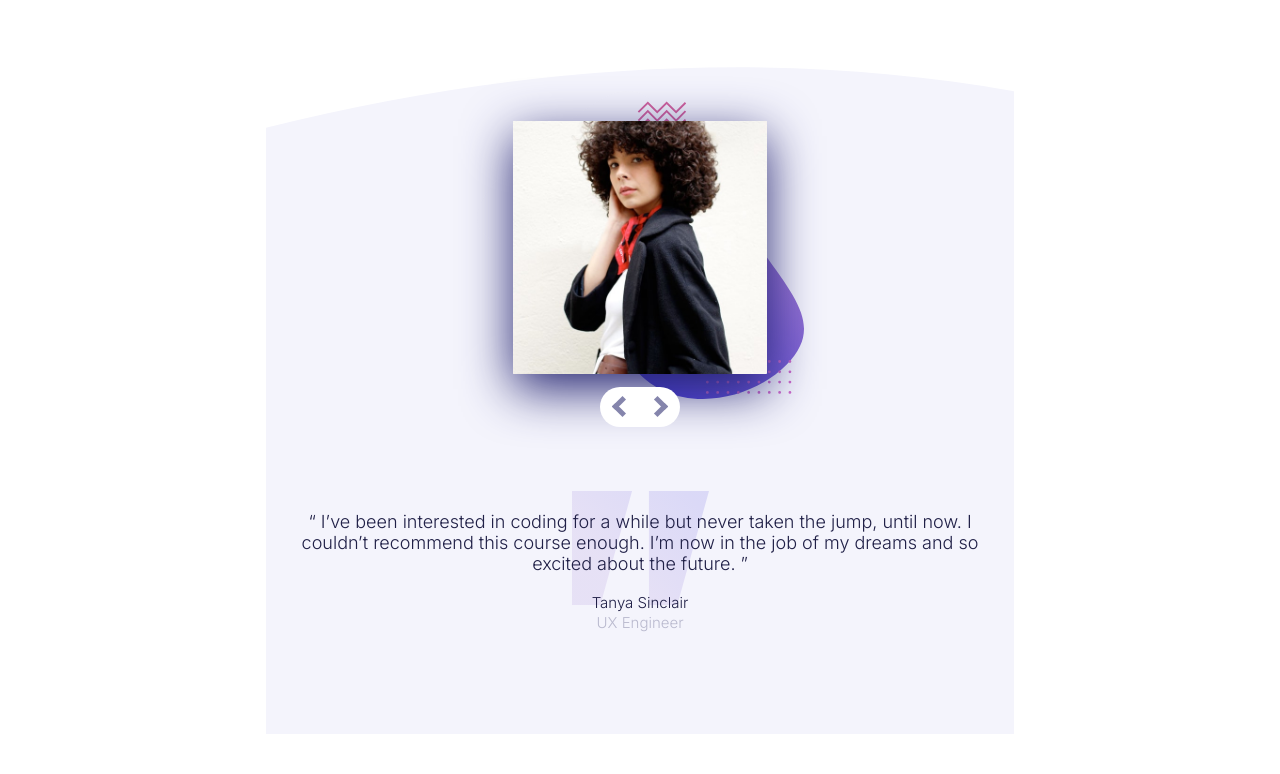
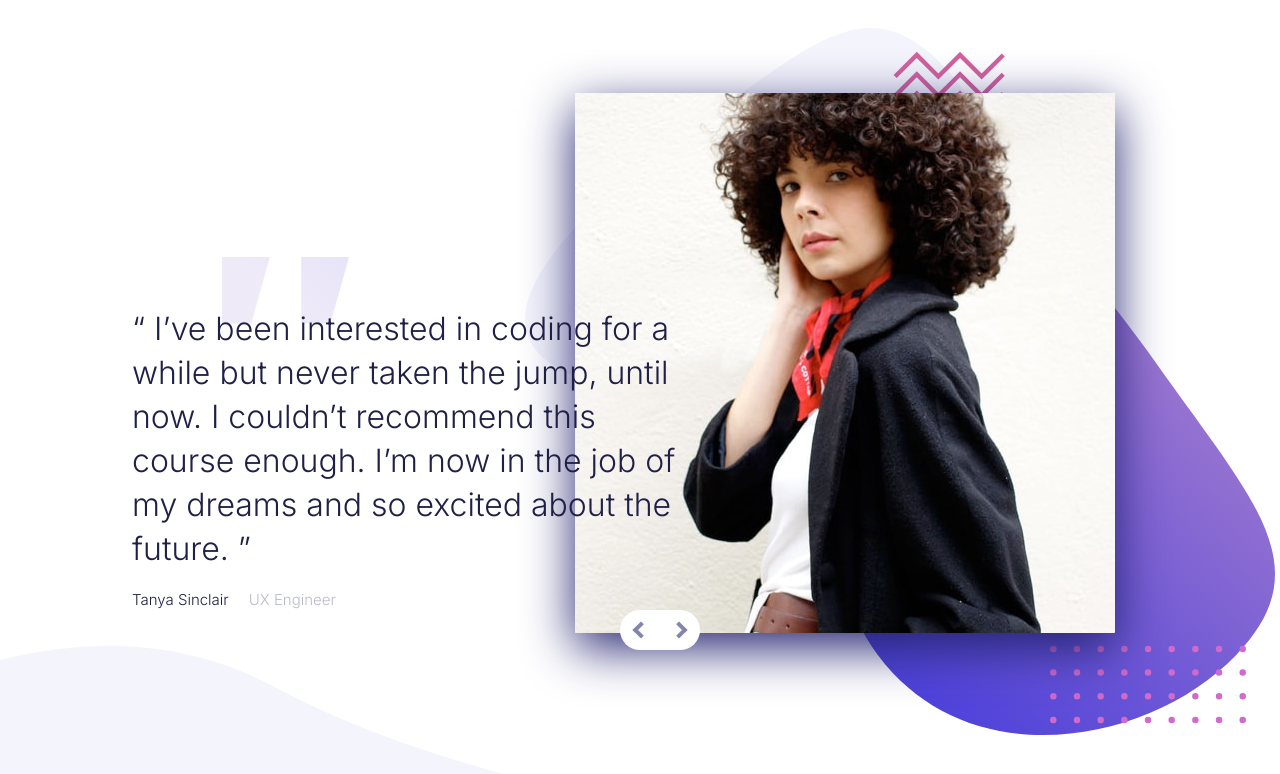
Before and after one commit to yurtsevero/_Frontendmentor.coding-bootcamp-testimonials-slider, a plain HTML site: page index.html in a window 1280 px wide. Drawn offline with Linux system fonts and the light colour scheme.

Commit message:
final version

```diff
--- a/style.css
+++ b/style.css
@@ -89,33 +89,71 @@ main {
   padding: 0px 15px;
 }
 .left {
-  width: 15px;
-  height: 15px;
-  border-left: 5px solid #8585ac;
-  border-bottom: 5px solid #8585ac;
+  width: 12px;
+  height: 12px;
+  border-left: 4px solid #8585ac;
+  border-bottom: 4px solid #8585ac;
   transform: rotate(45deg);
   cursor: pointer;
 }
 .right {
-  width: 15px;
-  height: 15px;
-  border-right: 5px solid #8585ac;
-  border-bottom: 5px solid #8585ac;
+  width: 12px;
+  height: 12px;
+  border-right: 4px solid #8585ac;
+  border-bottom: 4px solid #8585ac;
   transform: rotate(-45deg);
   cursor: pointer;
 }
 
 @media (min-width: 769px) {
   main {
-    width: 748px;
-    height: 667px;
+    width: 1400px;
+    height: 100%;
     background-image: url(images/pattern-bg.svg), url(images/pattern-curve.svg);
-    background-size: 327px, cover;
-    background-position-y: 24px, bottom;
-    background-position-x: center, left;
+    background-size: 750px, 610px;
+    background-position-y: 30%, bottom;
+    background-position-x: 99%, left;
     background-repeat: no-repeat, no-repeat;
     padding: 32px 32px 32px 32px;
-    font-size: 18px;
+    font-size: 32px;
     font-weight: 300;
   }
+  .container.active {
+    flex-direction: row;
+  }
+  .body {
+    position: absolute;
+    background-size: 25%;
+    background-position-x: 90px;
+    background-position-y: -50px;
+    width: 44%;
+    height: 220px;
+    padding-top: 50px;
+    margin-left: 100px;
+    text-align: left;
+    line-height: 44px;
+  }
+
+  .img {
+    position: absolute;
+    right: 165px;
+  }
+  .img img {
+    width: auto;
+    height: auto;
+    /* width: 540px;
+    height: 540px; */
+  }
+  .name-title {
+    flex-direction: row;
+    justify-content: flex-start;
+  }
+  .name-title span {
+    margin-left: 20px;
+  }
+  .arrow {
+    position: absolute;
+    right: 580px;
+    bottom: 150px;
+  }
 }
```
